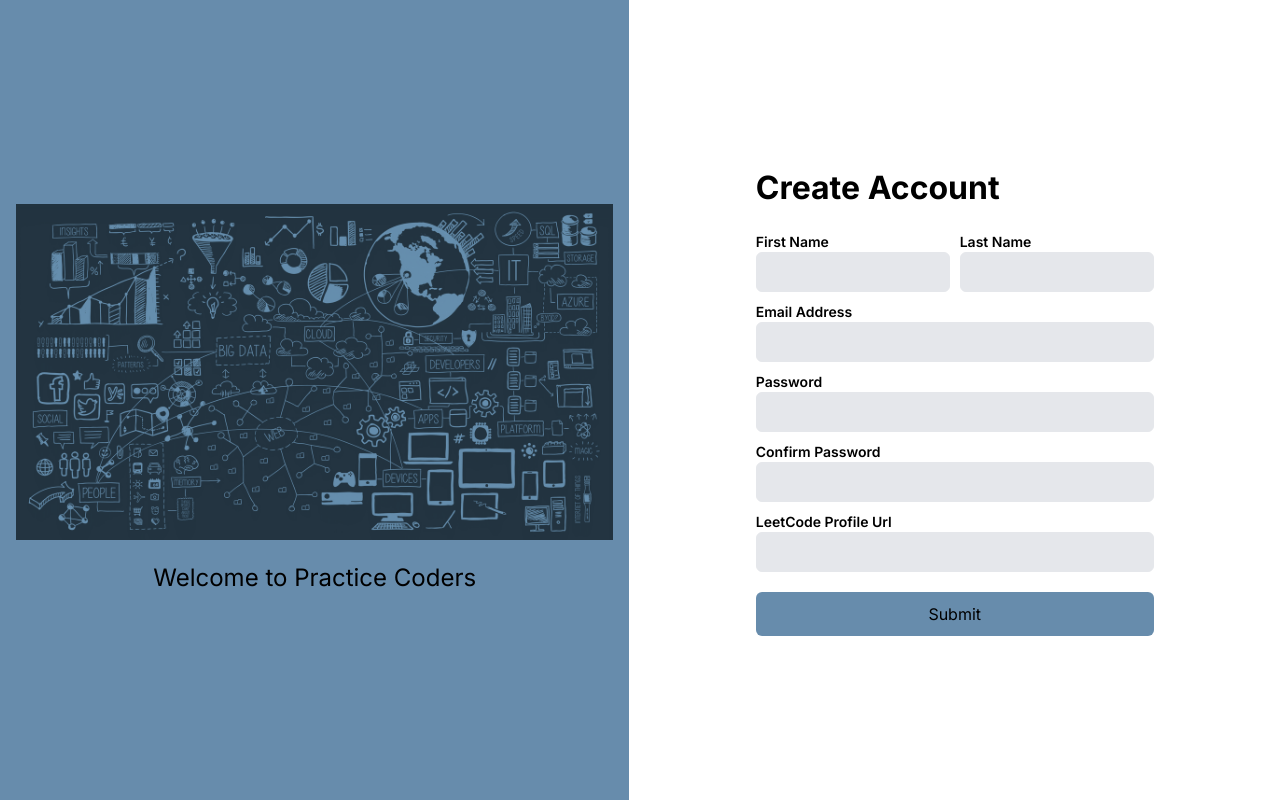
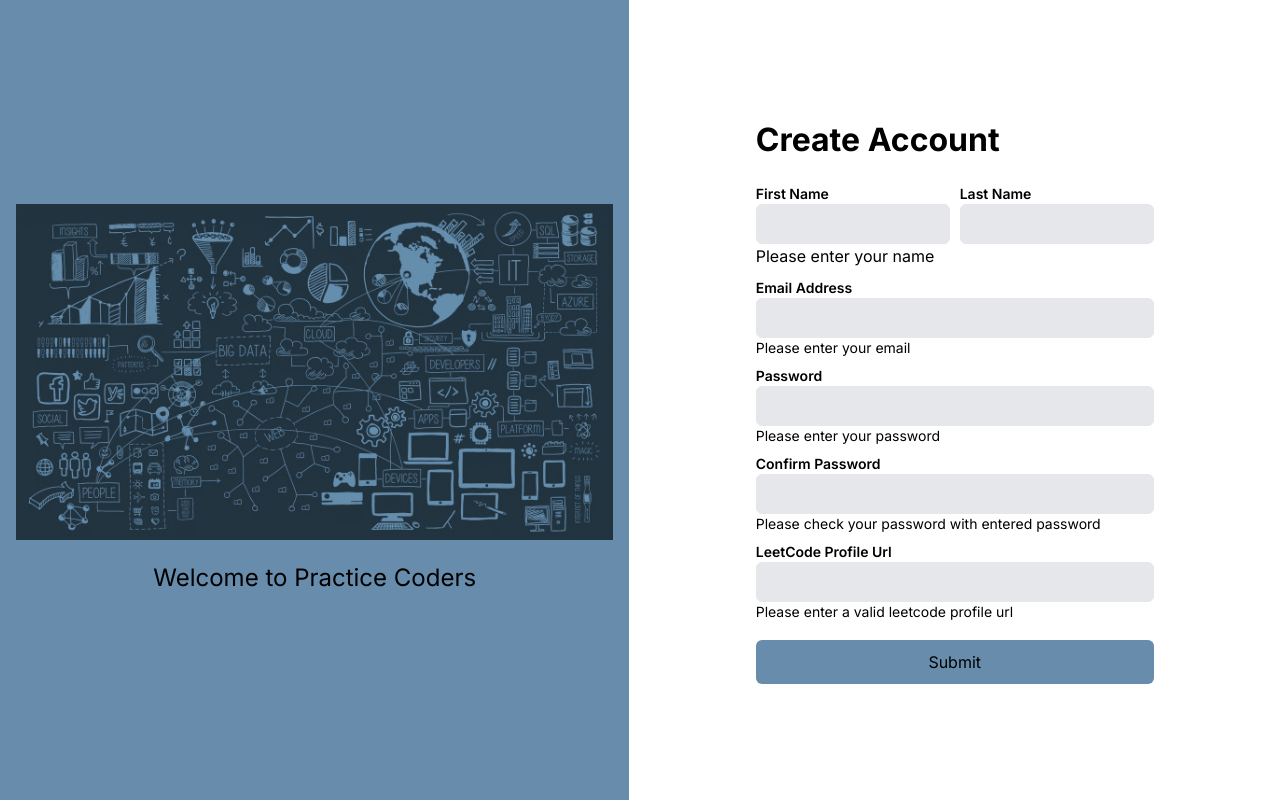
Before and after one commit to subrat0796/LeetCode-Extension-Frontend, a Next.js app: page /sign-up in a window 1280 px wide. Built offline with nearby package versions, Linux system fonts and the light colour scheme.

Commit message:
Added sign-up page and also had localstorage for setting items

```diff
--- a/src/app/sign-in/page.tsx
+++ b/src/app/sign-in/page.tsx
@@ -42,7 +42,6 @@ const Page = () => {
     isPasswordError = password.length === 0;
 
   const handleSubmit = () => {
-    console.log("Button is clicked");
     if (isEmail(email) && password.length > 0)
       handleSignInUser(email, password, onSuccess);
   };
--- a/src/app/sign-up/page.tsx
+++ b/src/app/sign-up/page.tsx
@@ -1,17 +1,93 @@
+"use client";
 import {
   Box,
   Button,
   FormControl,
+  FormHelperText,
   FormLabel,
   Input,
   Text,
 } from "@chakra-ui/react";
 
 import LeftComponent from "@/component/left-component/left-component";
+import TextBox from "@/component/text-box/text-box";
+import { ChangeEvent, useState } from "react";
+import { useSelector } from "react-redux";
+import { RootState } from "@/redux/rootReduxer";
+import { useRouter } from "next/navigation";
+import useAuth from "@/hooks/useAuth";
+import isEmail from "validator/lib/isEmail";
+import isURL from "validator/lib/isURL";
 
-// Todo - Import textbox and clear the huddle here
+const Page = () => {
+  const router = useRouter();
+  const { handleSignUpUser } = useAuth();
+  const { loading, token, message, error } = useSelector(
+    (state: RootState) => state.auth
+  );
+  // States
+  const [email, setEmail] = useState("");
+  const [password, setPassword] = useState("");
+  const [confirmPassword, setConfirmPassword] = useState("");
+  const [leetCodeProfileUrl, setLeetCodeProfileUrl] = useState("");
+  const [firstName, setFirstName] = useState("");
+  const [lastName, setLastName] = useState("");
 
-const page = () => {
+  // Errors
+  const isEmailError = !isEmail(email),
+    isPasswordError = password.length === 0,
+    isConfirmPasswordError =
+      confirmPassword.length === 0 || confirmPassword != password,
+    isLeetCodeProfileUrlError = !isURL(leetCodeProfileUrl),
+    isFirstNameError = firstName.length === 0;
+
+  // Handle state functions
+  const handleEmailChange = (event: ChangeEvent<HTMLInputElement>) => {
+    setEmail(event.target.value);
+  };
+  const handlePasswordChange = (event: ChangeEvent<HTMLInputElement>) => {
+    setPassword(event.target.value);
+  };
+  const handleConfirmPasswordChange = (
+    event: ChangeEvent<HTMLInputElement>
+  ) => {
+    setConfirmPassword(event.target.value);
+  };
+  const handleLeetCodeProfileUrlChange = (
+    event: ChangeEvent<HTMLInputElement>
+  ) => {
+    setLeetCodeProfileUrl(event.target.value);
+  };
+  const handleFirstNameChange = (event: ChangeEvent<HTMLInputElement>) => {
+    setFirstName(event.target.value);
+  };
+  const handleLastNameChange = (event: ChangeEvent<HTMLInputElement>) => {
+    setLastName(event.target.value);
+  };
+
+  // On success
+  const onSuccess = () => {
+    router.push("/dashboard");
+  };
+
+  const handleSubmit = () => {
+    if (
+      isEmail(email) &&
+      password.length > 0 &&
+      password === confirmPassword &&
+      isURL(leetCodeProfileUrl) &&
+      firstName.length > 0
+    ) {
+      handleSignUpUser(
+        email,
+        password,
+        (firstName + " " + lastName).trim(),
+        leetCodeProfileUrl,
+        onSuccess
+      );
+    }
+  };
+
   return (
     <Box width="100%" height={"100vh"} display={"flex"}>
       <LeftComponent />
@@ -36,57 +112,77 @@ const page = () => {
               </FormLabel>
               <Input
                 type="text"
-                className="rounded-md bg-gray-200 border h-10 w-full hover:bg-transparent"
+                className="rounded-md bg-gray-200 border p-2 h-10 w-full  hover:bg-transparent"
+                value={firstName}
+                onChange={(event) => setFirstName(event.target.value)}
               />
+              {isFirstNameError && (
+                <FormHelperText>{"Please enter your name"}</FormHelperText>
+              )}
             </Box>
             <Box width={"50%"}>
               <FormLabel className="font-semibold text-sm">Last Name</FormLabel>
               <Input
                 type="text"
-                className="rounded-md bg-gray-200 border h-10 w-full hover:bg-transparent"
+                className="rounded-md bg-gray-200 border p-2 h-10 w-full hover:bg-transparent"
+                value={lastName}
+                onChange={(event) => setLastName(event.target.value)}
               />
             </Box>
           </FormControl>
-          <FormControl marginBottom={"10px"}>
-            <FormLabel className="font-semibold text-sm">
-              Email Address
-            </FormLabel>
-            <Input
-              type="email"
-              className="rounded-md bg-gray-200 border h-10 w-full hover:bg-transparent"
-            />
-          </FormControl>
-          <FormControl marginBottom={"10px"}>
-            <FormLabel className="font-semibold text-sm">Password</FormLabel>
-            <Input
-              type="password"
-              className="rounded-md bg-gray-200 border h-10 w-full hover:bg-transparent focus:bg-transparent"
-            />
-          </FormControl>
-          <FormControl marginBottom={"10px"}>
-            <FormLabel className="font-semibold text-sm">
-              Confirm Password
-            </FormLabel>
-            <Input
-              type="password"
-              className="rounded-md bg-gray-200 border h-10 w-full hover:bg-transparent"
-            />
-          </FormControl>
-          <FormControl marginBottom={"10px"}>
-            <FormLabel className="font-semibold text-sm">
-              LeetCode Profile Url
-            </FormLabel>
-            <Input
-              type="url"
-              className="rounded-md bg-gray-200 border h-10 w-full hover:bg-transparent"
-            />
-          </FormControl>
+          <TextBox
+            formName="Email Address"
+            stylesFormControl="mb-2"
+            stylesFormLabel="font-semibold text-sm"
+            stylesInput="rounded-md bg-gray-200 border h-10 w-full p-2 hover:bg-transparent focus:bg-transparent"
+            typeInput="email"
+            value={email}
+            onChange={handleEmailChange}
+            errorText={"Please enter your email"}
+            isError={isEmailError}
+          />
+          <TextBox
+            formName="Password"
+            stylesFormControl="mb-2"
+            stylesFormLabel="font-semibold text-sm"
+            stylesInput="rounded-md bg-gray-200 border h-10 w-full p-2 hover:bg-transparent focus:bg-transparent"
+            typeInput="password"
+            value={password}
+            onChange={handlePasswordChange}
+            errorText={"Please enter your password"}
+            isError={isPasswordError}
+          />
+          <TextBox
+            formName="Confirm Password"
+            stylesFormControl="mb-2"
+            stylesFormLabel="font-semibold text-sm"
+            stylesInput="rounded-md bg-gray-200 border h-10 w-full p-2 hover:bg-transparent focus:bg-transparent"
+            typeInput="password"
+            value={confirmPassword}
+            onChange={handleConfirmPasswordChange}
+            errorText={"Please check your password with entered password"}
+            isError={isConfirmPasswordError}
+          />
+          <TextBox
+            formName="LeetCode Profile Url"
+            stylesFormControl="mb-2"
+            stylesFormLabel="font-semibold text-sm"
+            stylesInput="rounded-md bg-gray-200 border h-10 w-full p-2 hover:bg-transparent focus:bg-transparent"
+            typeInput="text"
+            value={leetCodeProfileUrl}
+            onChange={handleLeetCodeProfileUrlChange}
+            errorText={"Please enter a valid leetcode profile url"}
+            isError={isLeetCodeProfileUrlError}
+          />
+
           <Button
             backgroundColor={"#678CAC"}
             padding={"10px"}
             width={"100%"}
             className="rounded-md"
             marginTop={"10px"}
+            isLoading={loading}
+            onClick={handleSubmit}
           >
             Submit
           </Button>
@@ -96,4 +192,4 @@ const page = () => {
   );
 };
 
-export default page;
+export default Page;
--- a/src/hooks/useAuth.ts
+++ b/src/hooks/useAuth.ts
@@ -18,12 +18,13 @@ function useAuth() {
 
   const handleSignInUser = useCallback(
     (email: string, password: string, onSuccess: any) => {
-      console.log("Reached here");
       dispatch(setEmailLogin());
       signInUser(email, password)
         .then((response) => {
           const data = response.data;
           dispatch(setEmailLoginSuccess(data));
+
+          localStorage.setItem("leetcode-extension-backend-token", data.token);
 
           notify("Signed in user successfully !", "success");
 
@@ -45,7 +46,6 @@ function useAuth() {
               "error"
             );
           }
-          console.log(error);
         });
     },
     [dispatch]
@@ -56,7 +56,8 @@ function useAuth() {
       email: string,
       password: string,
       name: string,
-      leetCodeProfileUrl: string
+      leetCodeProfileUrl: string,
+      onSuccess: any
     ) => {
       dispatch(setEmailSignup());
       signUpUser(email, password, name, leetCodeProfileUrl)
@@ -64,7 +65,11 @@ function useAuth() {
           const data = response.data;
           dispatch(setEmailSignupSuccess(data));
 
+          localStorage.setItem("leetcode-extension-backend-token", data.token);
+
           notify("Signed up user successfully !", "success");
+
+          if (onSuccess) onSuccess();
         })
         .catch((error) => {
           if (!axios.isCancel(error)) {
```
